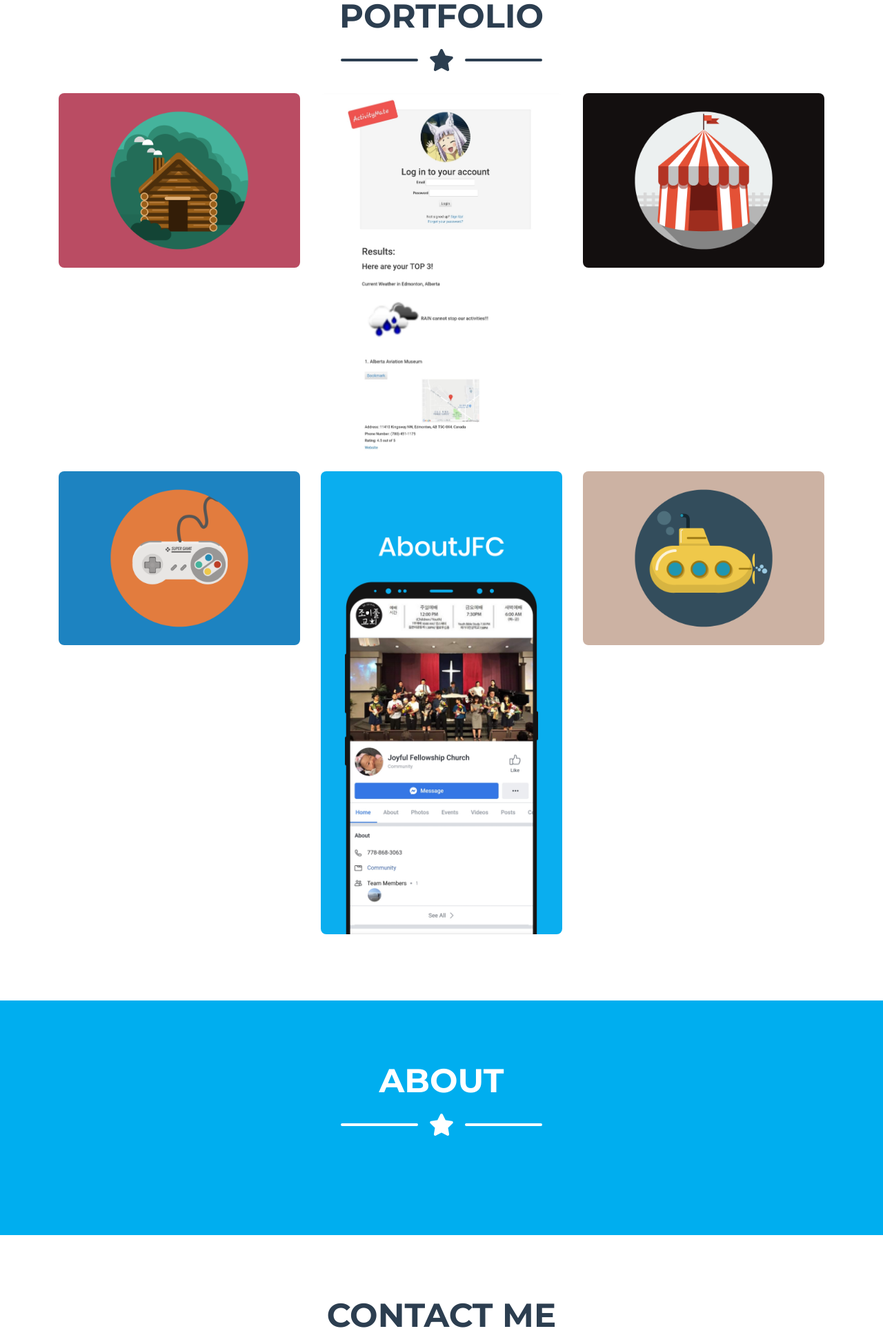
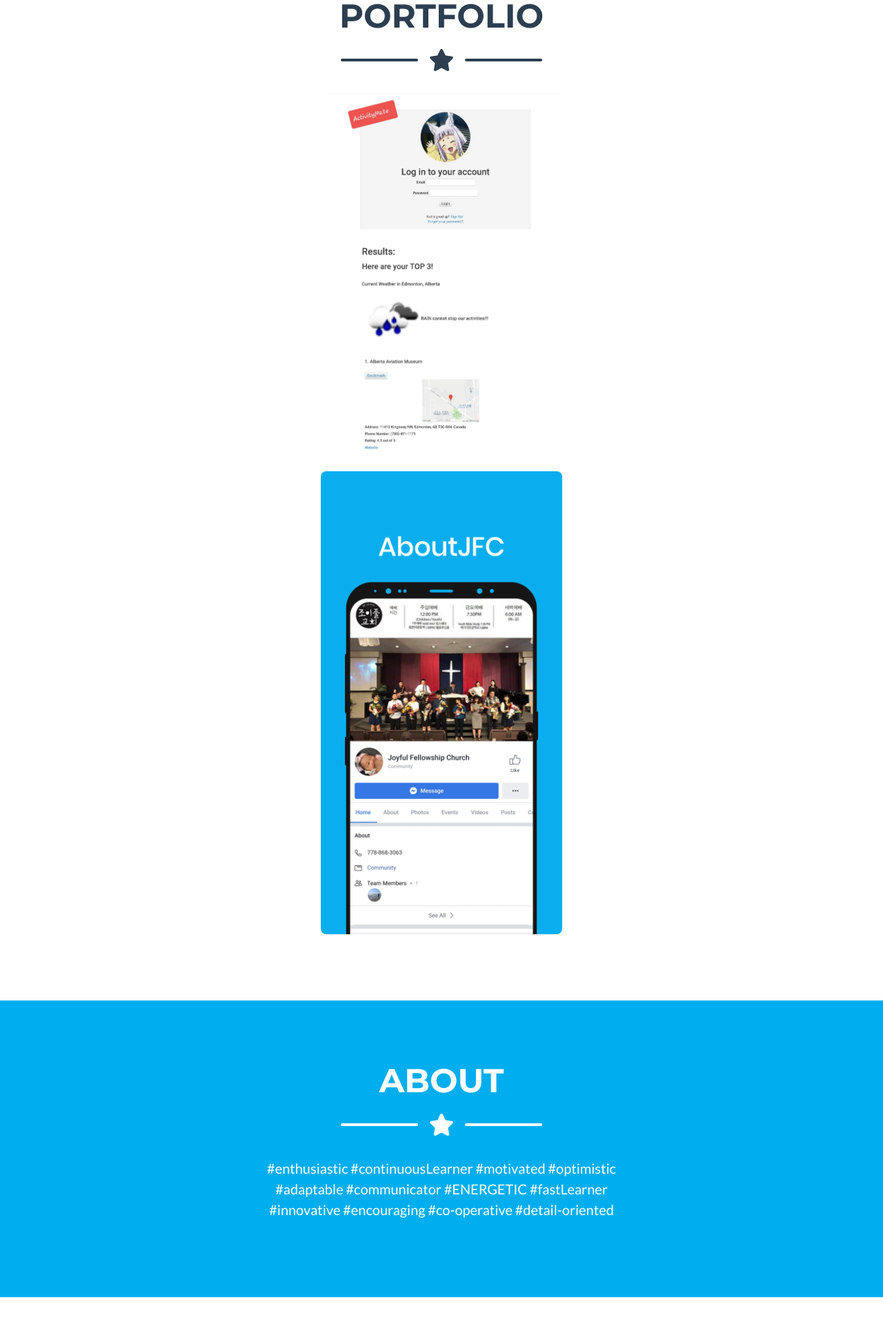
Before and after one commit to jkjonggyuk/PortfolioWebpage, a website with bundled scripts: page index.html in a window 1280 px wide. Shown: the part 845-2774 px from the top of the page at 69% size. Built offline with nearby package versions, Linux system fonts and the light colour scheme; files whose address does not match are found by name.

Commit message:
hid all unfilled portfolios and added about section

```diff
--- a/index.html
+++ b/index.html
@@ -131,7 +131,7 @@
                 <i class="fas fa-plus fa-3x"></i>
               </div>
             </div>
-            <img class="img-fluid" src="img/portfolio/cabin.png" alt="">
+            <img class="img-fluid" src="img/portfolio/cajbin.png" alt="">
           </div>
         </div>
 
@@ -155,7 +155,7 @@
                 <i class="fas fa-plus fa-3x"></i>
               </div>
             </div>
-            <img class="img-fluid" src="img/portfolio/circus.png" alt="">
+            <img class="img-fluid" src="img/portfolio/circujs.png" alt="">
           </div>
         </div>
 
@@ -167,7 +167,7 @@
                 <i class="fas fa-plus fa-3x"></i>
               </div>
             </div>
-            <img class="img-fluid" src="img/portfolio/game.png" alt="">
+            <img class="img-fluid" src="img/portfolio/gakme.png" alt="">
           </div>
         </div>
 
@@ -191,7 +191,7 @@
                 <i class="fas fa-plus fa-3x"></i>
               </div>
             </div>
-            <img class="img-fluid" src="img/portfolio/submarine.png" alt="">
+            <img class="img-fluid" src="img/portfolio/submiarine.png" alt="">
           </div>
         </div>
 
@@ -219,21 +219,13 @@
 
       <!-- About Section Content -->
       <div class="row">
-        <div class="col-lg-4 ml-auto">
-          <p class="lead"></p>
+        <div class="col-lg-6 ml-auto mr-auto">
+          <p class="lead" align = "center">#enthusiastic  #continuousLearner  #motivated  #optimistic  #adaptable  #communicator #ENERGETIC #fastLearner  #innovative  #encouraging #co-operative #detail-oriented</p>
         </div>
-        <div class="col-lg-4 mr-auto">
-          <p class="lead"></p>
+     <!--    <div class="col-lg-4 mr-auto">
+          <p class="lead">HIHIHI hELELELELe</p>
         </div>
-      </div>
-
-      <!-- About Section Button -->
- <!--      <div class="text-center mt-4">
-        <a class="btn btn-xl btn-outline-light" href="https://startbootstrap.com/themes/freelancer/">
-          <i class="fas fa-download mr-2"></i>
-          Free Download!
-        </a>
-      </div> -->
+     -->  </div>
 
     </div>
   </section>
```
